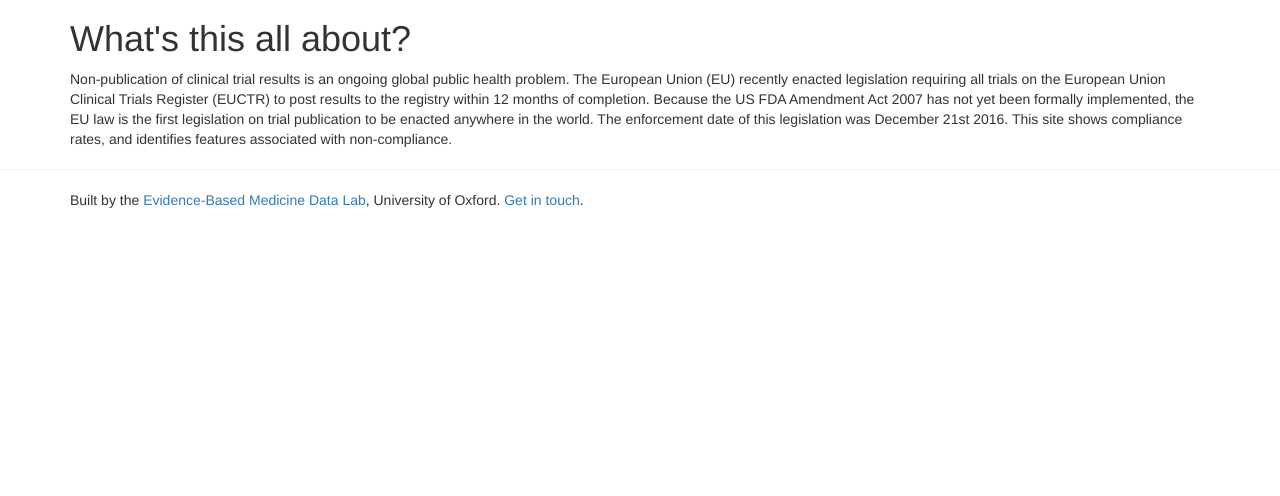
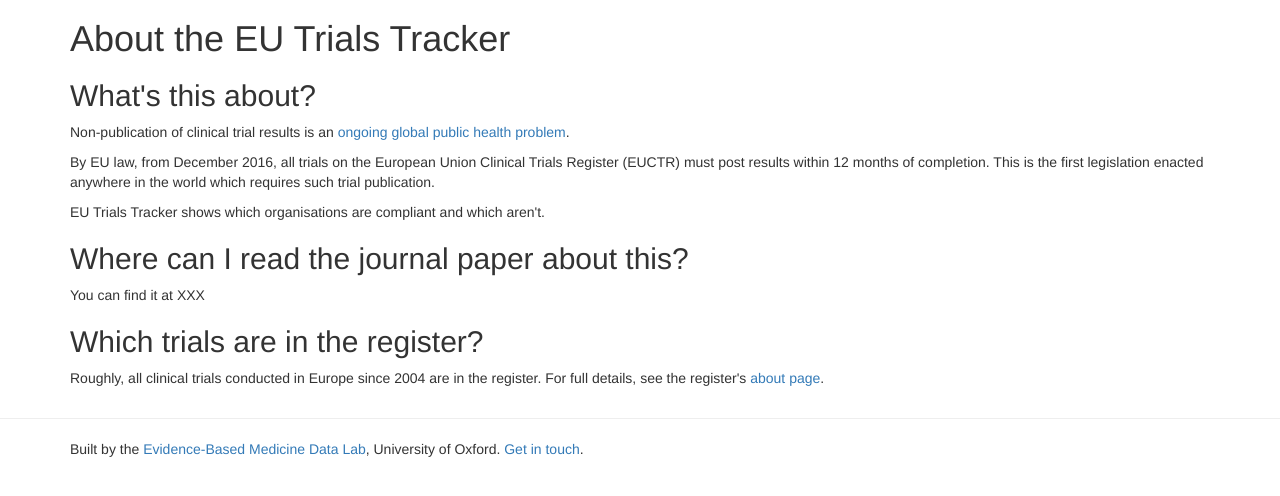
Before and after one commit to ebmdatalab/euctr-tracker-code, a Django app: page /about in a window 1280 px wide. Shown: the part 51-547 px from the top of the page. Run offline with Django 3.2, Linux system fonts and the light colour scheme; style sheets or scripts are compiled from the project's sources; some libraries are stand-ins or nearby versions; some web fonts are replaced.

Commit message:
Improve copy

```diff
--- a/euctr/euctr/settings.py
+++ b/euctr/euctr/settings.py
@@ -81,7 +81,8 @@ COMPRESS_CSS_FILTERS = [
   'compressor.filters.cssmin.CSSCompressorFilter'
 ]
 
-COMPRESS_ENABLED = True
+# This is breaking the styling, now sure why
+#COMPRESS_ENABLED = True
 
 STATICFILES_FINDERS = (
     'django.contrib.staticfiles.finders.FileSystemFinder',
--- a/euctr/templates/about.html
+++ b/euctr/templates/about.html
@@ -5,16 +5,37 @@
 {% block content %}
     <!-- Main jumbotron for a primary marketing message or call to action -->
     <div class="container">
-    <h1>What's this all about?</h1>
-		Non-publication of clinical trial results is an ongoing global public
-		health problem. The European Union (EU) recently enacted legislation requiring
-		all trials on the European Union Clinical Trials Register (EUCTR) to post
-		results to the registry within 12 months of completion. Because the US FDA
-		Amendment Act 2007 has not yet been formally implemented, the EU law is the
-		first legislation on trial publication to be enacted anywhere in the world. The
-		enforcement date of this legislation was December 21st 2016. This site
-		shows compliance rates, and identifies features associated with
-		non-compliance.
+
+    <h1>About the EU Trials Tracker</h1>
+
+    <h2>What's this about?</h2>
+
+	<p>Non-publication of clinical trial results is an
+		<a href="http://www.nature.com/news/make-journals-report-clinical-trials-properly-1.19280">ongoing global public health problem</a>.
+	</p>
+
+	<p>By EU law, from December 2016, all trials on the European Union Clinical
+	Trials Register (EUCTR) must post results within 12 months of completion.
+	This is the first legislation enacted anywhere in the world which requires
+	such trial publication.
+	</p>
+
+	<p>EU Trials Tracker shows which organisations are compliant and which
+	aren't.
+	</p>
+
+	<h2>Where can I read the journal paper about this?</h2>
+
+	<p>You can find it at XXX
+	</p>
+
+	<h2>Which trials are in the register?</h2>
+
+	<p>Roughly, all clinical trials conducted in Europe since 2004 are in the
+	register. For full details, see the register's
+	<a href="https://www.clinicaltrialsregister.eu/about.html">about page</a>.
+	</p>
+
     </div>
 
 {% endblock%}
```
Also changed, not shown: euctr/templates/index.html (+9 -3 lines), euctr/templates/base.html (indentation only).
